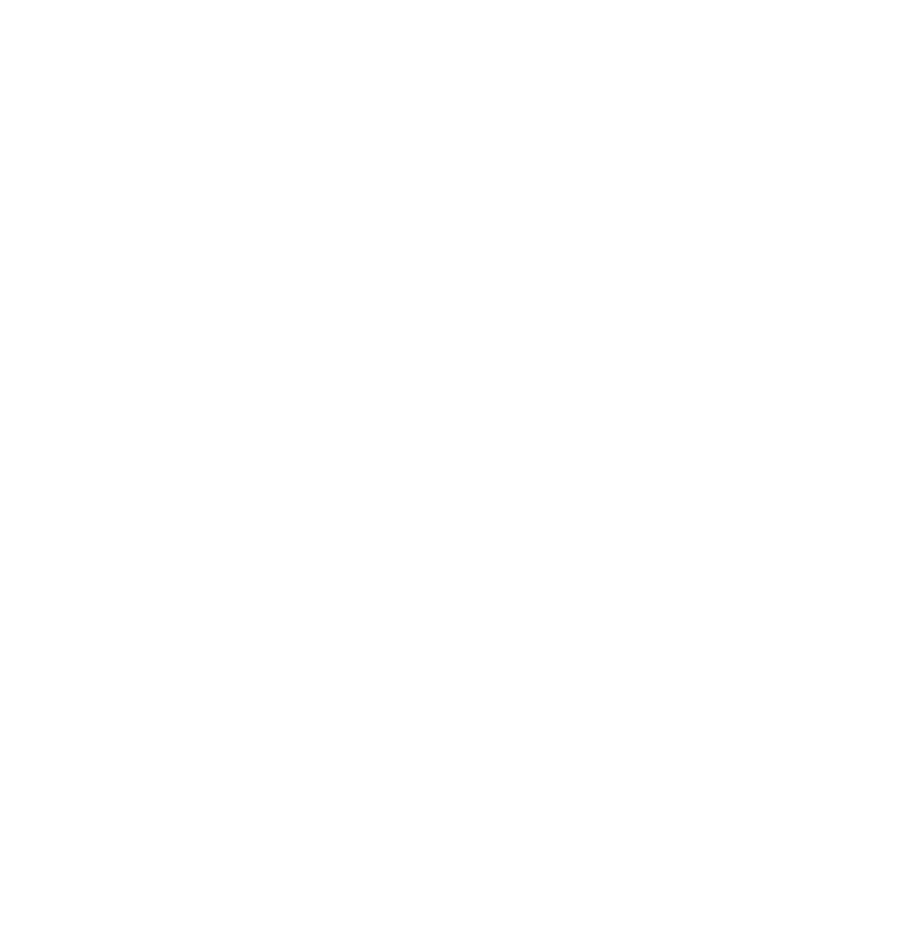
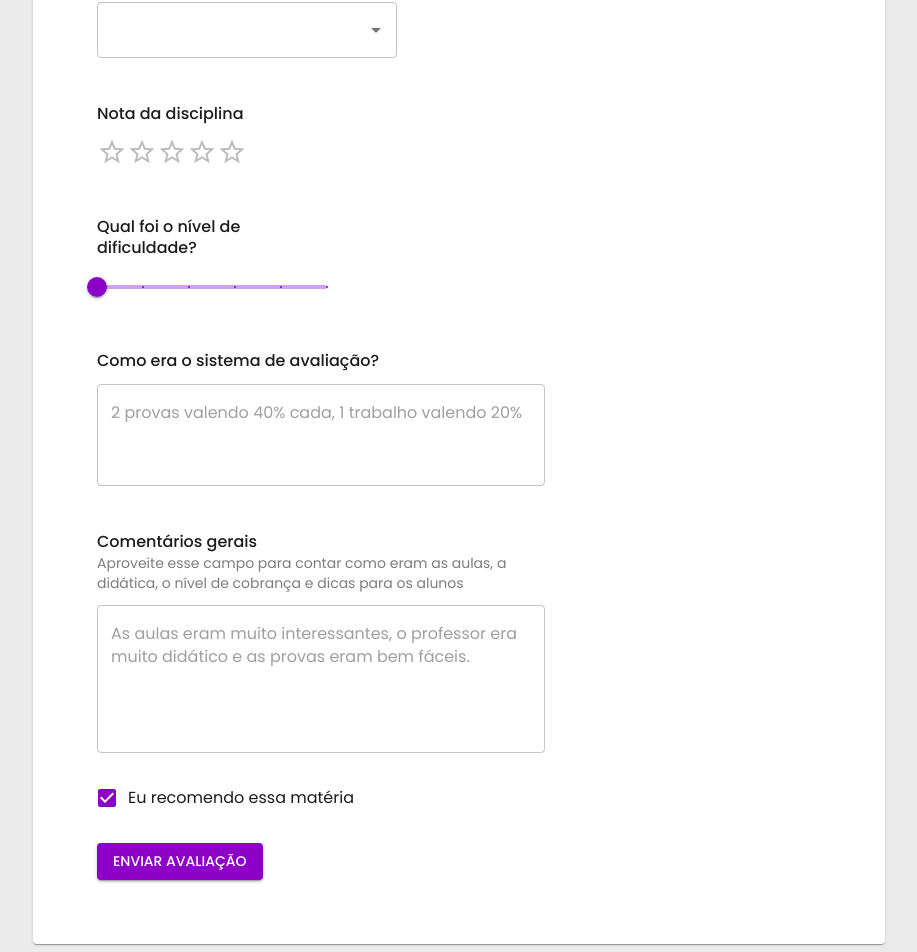
Before and after one commit to Ga-Alves/TP1_Engenharia_De_Software, a React (Vite) app in the folder client/: page /subject/evaluate/1 in a window 1280 px wide. Before the commit this address had no page. Shown: the part 390-1342 px from the top of the page, without its empty margins (181-1098 px from the left). Before the commit the page ends 800 px from the top, so only its background shows below. Built offline with nearby package versions, Linux system fonts and the light colour scheme.

Commit message:
EVALUATION SCREEN

```diff
--- /dev/null
+++ b/client/src/components/Evaluate/Evaluate.tsx
@@ -0,0 +1,121 @@
+import { Autocomplete, Button, Box, Checkbox, Container, FormControlLabel, Grid, Paper, Rating, Slider, TextField, Typography } from '@mui/material';
+import { height, width } from '@mui/system';
+import { useState } from 'react';
+import { theme } from '../../theme';
+
+type infos = {
+    professor: {name: string|null, id: string|null};
+    rating: number;
+    difficulty: number;
+    recommended: boolean;
+}
+
+type Props = {
+    subject_name: string;
+    id: string;
+    professors: {
+        name: string;
+        id: string;
+    }[];
+    handleSubmit: (event: React.FormEvent<HTMLFormElement>) => void;
+}
+
+export default function Evaluate(props: Props) {
+
+    const [infos, setInfos] = useState<infos>({
+        professor: {name: "", id: ""},
+        rating: 0,
+        difficulty: 0,
+        recommended: false,
+    });
+
+    function handleChange(event: any, newValue: any) {
+        console.log(event.target.name,newValue)
+        setInfos({
+            ...infos,
+            [event.target.name]: newValue,
+        });
+    }
+
+    return (
+        <Grid
+            sx={{
+                backgroundColor: theme.palette.background.default,
+                paddingY: '1rem',
+            }}
+        >
+            <Container maxWidth='md' >
+                <Grid
+                    container
+                    direction="column"
+                    component={Paper}
+                    marginTop={10}
+                    padding={8}
+                >
+                    <Typography variant='h3' sx={{ marginBottom: '1rem' }}> Avalie {props.subject_name} </Typography>
+                    <Typography variant='body1' sx={{ marginBottom: '1rem', width: '40vw', color: "#7d7d7d" }}> Descreva como foi sua experiência ao fazer essa disciplina. Seja gentil, respostas fora da nossa política de uso serão removidas. </Typography>
+                    <Box component="form" noValidate onSubmit={props.handleSubmit}>
+                        <Grid sx={{ width: '15vw' }} paddingTop={3}>
+                            <Typography variant='h5' sx={{ marginTop: '1.3rem', marginBottom: "0.8rem" }}> Quem foi seu professor? </Typography>
+                            <Autocomplete
+                                id="professor"
+                                value={infos.professor}
+                                options={props.professors}
+                                getOptionLabel={(option) => option.name ? option.name : ""}
+                                sx={{ width: 300 }}
+                                renderInput={(params) => <TextField {...params} />}
+                                onChange={event => handleChange(event)}
+                            />
+                        </Grid>
+                        <Grid paddingTop={3}>
+                            <Typography variant='h5' sx={{ marginTop: '1.3rem', marginBottom: "0.8rem" }}> Nota da disciplina </Typography>
+                            <Rating id='rating' name="rating" defaultValue={0} size='large' />
+                        </Grid>
+                        <Grid sx={{ width: '18vw' }} paddingTop={3}>
+                            <Typography variant='h5' sx={{ marginTop: '1.3rem', marginBottom: "0.8rem" }}> Qual foi o nível de dificuldade? </Typography>
+                            <Slider
+                                defaultValue={0}
+                                step={1}
+                                marks min={0}
+                                max={5}
+                                name="difficulty"
+                                valueLabelDisplay="auto" />
+                        </Grid>
+
+                        <Grid sx={{ width: '35vw' }} paddingTop={3}>
+                            <Typography variant='h5' sx={{ marginTop: '1.3rem', marginBottom: "0.8rem" }}> Como era o sistema de avaliação? </Typography>
+                            <TextField
+                                name='evaluation-method'
+                                multiline
+                                placeholder="2 provas valendo 40% cada, 1 trabalho valendo 20%"
+                                fullWidth
+                                rows={3}
+                            />
+                        </Grid>
+
+                        <Grid sx={{ width: '35vw' }} paddingTop={3}>
+                            <Typography variant='h5' sx={{ marginTop: '1.3rem' }}> Comentários gerais </Typography>
+                            <Typography variant='body2' sx={{ color: "#7d7d7d", marginBottom: "0.8rem" }}> Aproveite esse campo para contar como eram as aulas, a didática, o nível de cobrança e dicas para os alunos</Typography>
+                            <TextField
+                                id="evaluation-method"
+                                multiline
+                                placeholder="As aulas eram muito interessantes, o professor era muito didático e as provas eram bem fáceis."
+                                fullWidth
+                                rows={5}
+                            />
+
+                        </Grid>
+
+                        <Grid sx={{ width: '35vw' }} paddingTop={3}>
+                            <FormControlLabel control={<Checkbox defaultChecked />} label="Eu recomendo essa matéria" />
+                        </Grid>
+                        <Grid paddingTop={3}>
+                            <Button variant="contained" type='submit'> Enviar avaliação </Button>
+                        </Grid>
+                    </Box>
+
+                </Grid>
+            </Container>
+        </Grid>
+    )
+}
--- a/client/src/main.tsx
+++ b/client/src/main.tsx
@@ -14,6 +14,7 @@ import Signup from './pages/Auth/Signup/Signup';
 import List
  from './pages/Dashboard/SubjectGrid/SubjectGrid';
 import Subject from './pages/Subject';
+import Evaluate from './pages/Evaluate';
 
 import {BrowserRouter, Routes, Route}from 'react-router-dom';
 
@@ -29,6 +30,7 @@ ReactDOM.createRoot(document.getElementById('root') as HTMLElement).render(
             <Route path='login' element={<Login />}/>
             <Route path='signup' element={<Signup/>}/>
             <Route path='subject/:id' element={<Subject/>}/>
+            <Route path='subject/evaluate/:id' element={<Evaluate/>}/>
         </Route>
       </Routes>
     </BrowserRouter>
--- /dev/null
+++ b/client/src/pages/Evaluate.tsx
@@ -0,0 +1,27 @@
+import EvaluatePage from "../components/Evaluate/Evaluate"
+export default function Evaluate(){
+
+    const handleSubmit = (event: React.FormEvent<HTMLFormElement>) => {
+        event.preventDefault();
+        const data = new FormData(event.currentTarget);
+
+        const body = {
+          subject: "INF011",
+          professor: String(data.get('professor')),
+          rating: Number(data.get('rating')),
+          difficulty: Number(data.get('difficulty')),
+          recommended: Boolean(data.get('recommended')),
+          evaluation_method: String(data.get('evaluation_method')),
+          comment: String(data.get('comment')),
+        };
+        console.log(body);
+
+    };
+
+    return (<EvaluatePage
+        handleSubmit={handleSubmit}
+        subject_name="Engenharia de Software"
+        id="INF011"
+        professors={[{name: "João da Silva", id: "1"}, {name: "Maria da Silva", id: "2"}]}
+    />)
+}
--- a/client/src/pages/Subject.tsx
+++ b/client/src/pages/Subject.tsx
@@ -65,7 +65,7 @@ export default function SubjectPage() {
                     rating: evaluation? evaluation.rating : 0,
                     difficulty: evaluation? evaluation.difficulty : 0,
                     recommend: evaluation? evaluation.recommended : false,
-                    evaluation_method: evaluation? evaluation.evaluation_method : "",
+                    evaluation_method: evaluation.evaluation_method? evaluation.evaluation_method : "Não informado",
                     comment: evaluation? evaluation.comment : ""
                 }
                 console.log(data);
```
